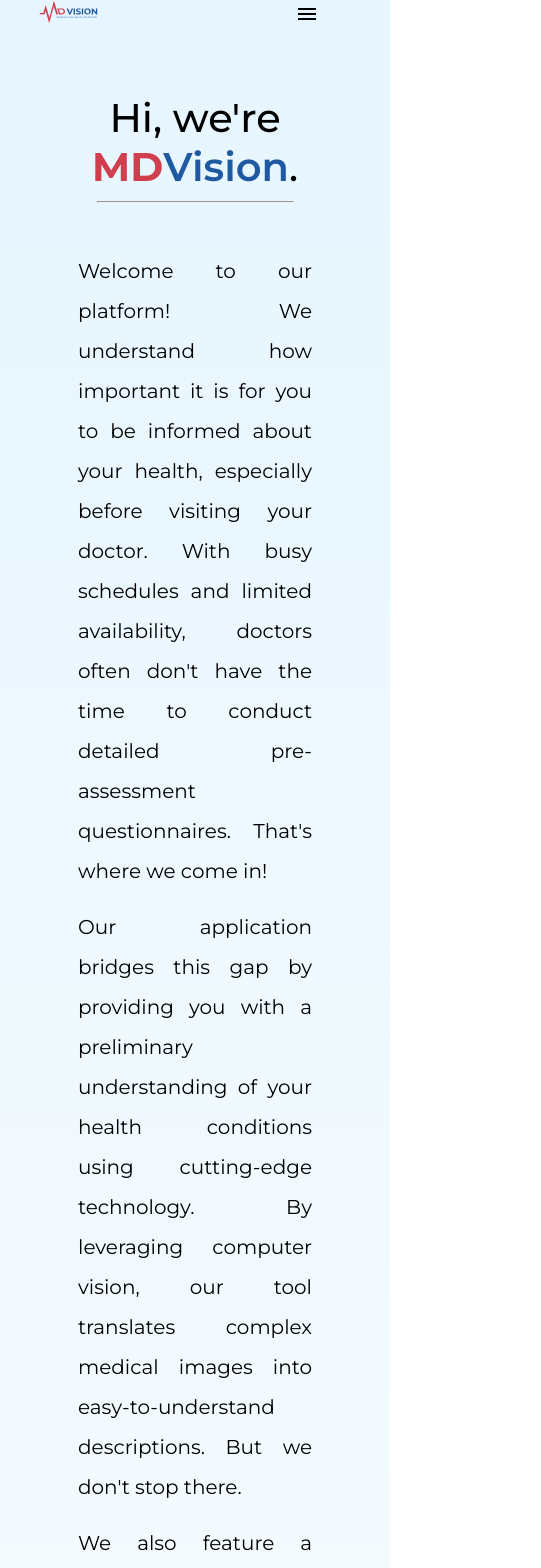
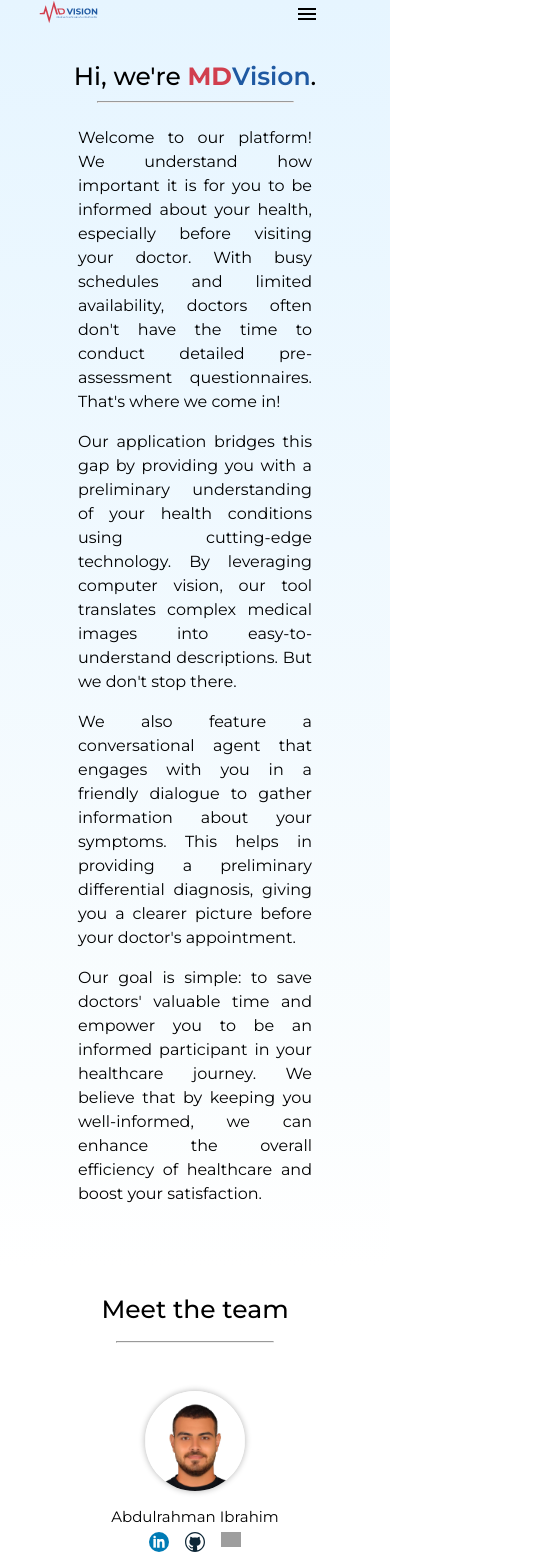
Before and after one commit to abdoibrahim257/MD-Vision, a React (Create React App) app in the folder gp-website/: page /about in a window 390 px wide. Shown: the top 1568 px of the page, 541 px wide, since content can reach past the window. Built offline with nearby package versions, Linux system fonts and the light colour scheme; grey boxes are pictures that could not be loaded.

Commit message:
Update AboutUs.css

```diff
--- a/gp-website/src/styles/AboutUs.css
+++ b/gp-website/src/styles/AboutUs.css
@@ -103,3 +103,40 @@
     justify-content: center;
     gap: 1rem;
 }
+
+
+@media screen and (max-width:700px){
+
+    #page-top{
+        margin-top: 2rem;
+        font-size: 1.25em;
+    }
+
+    .obj{
+        margin: 6% 20%;
+        font-size: 0.8em;
+    }
+
+    .obj > p{
+        line-height: 1.5;
+    }
+
+    .uss{
+        flex-direction: column;
+        align-items: center;
+    }
+
+    .quote{
+        line-height: 1.5;
+        font-size: 0.8em;
+    }
+
+    .title{
+        font-size: 1.25em;
+    }
+
+    .picture{
+        width: 100px;
+        height: 100px;
+    }
+}
```
